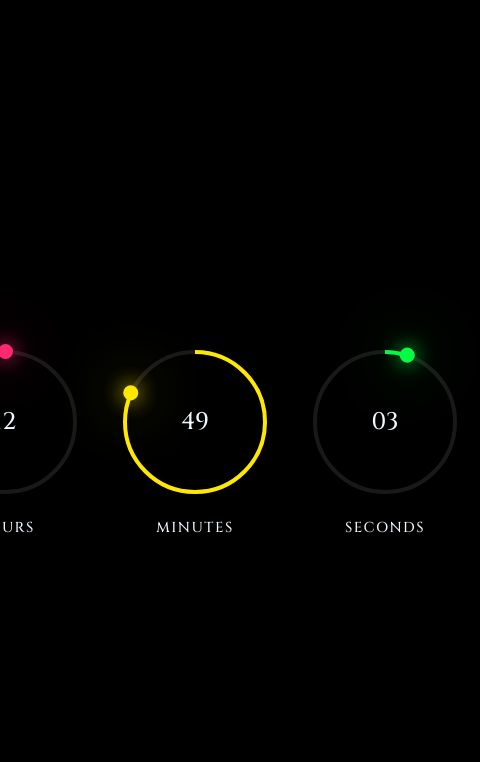
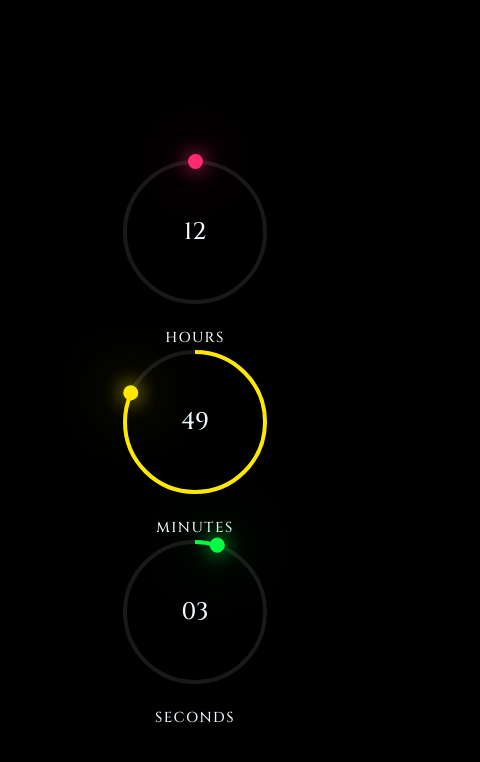
Before and after one commit to ShreyasGadave/Real-Time-Clock, a plain HTML site: page index.html in a window 390 px wide. Shown: the whole page, 480 px wide, since content can reach past the window. Drawn offline with Linux system fonts and the light colour scheme.

Commit message:
Added Css for Mobile

```diff
--- a/style.css
+++ b/style.css
@@ -20,6 +20,15 @@ body{
     gap: 40px;
     color: aliceblue;
 }
+
+@media (max-width: 720px) {
+    #time {
+        display: flex;
+        justify-content: center;
+        flex-direction: column;
+    }
+}
+
 
 #time .circle{
     position: relative;
```
